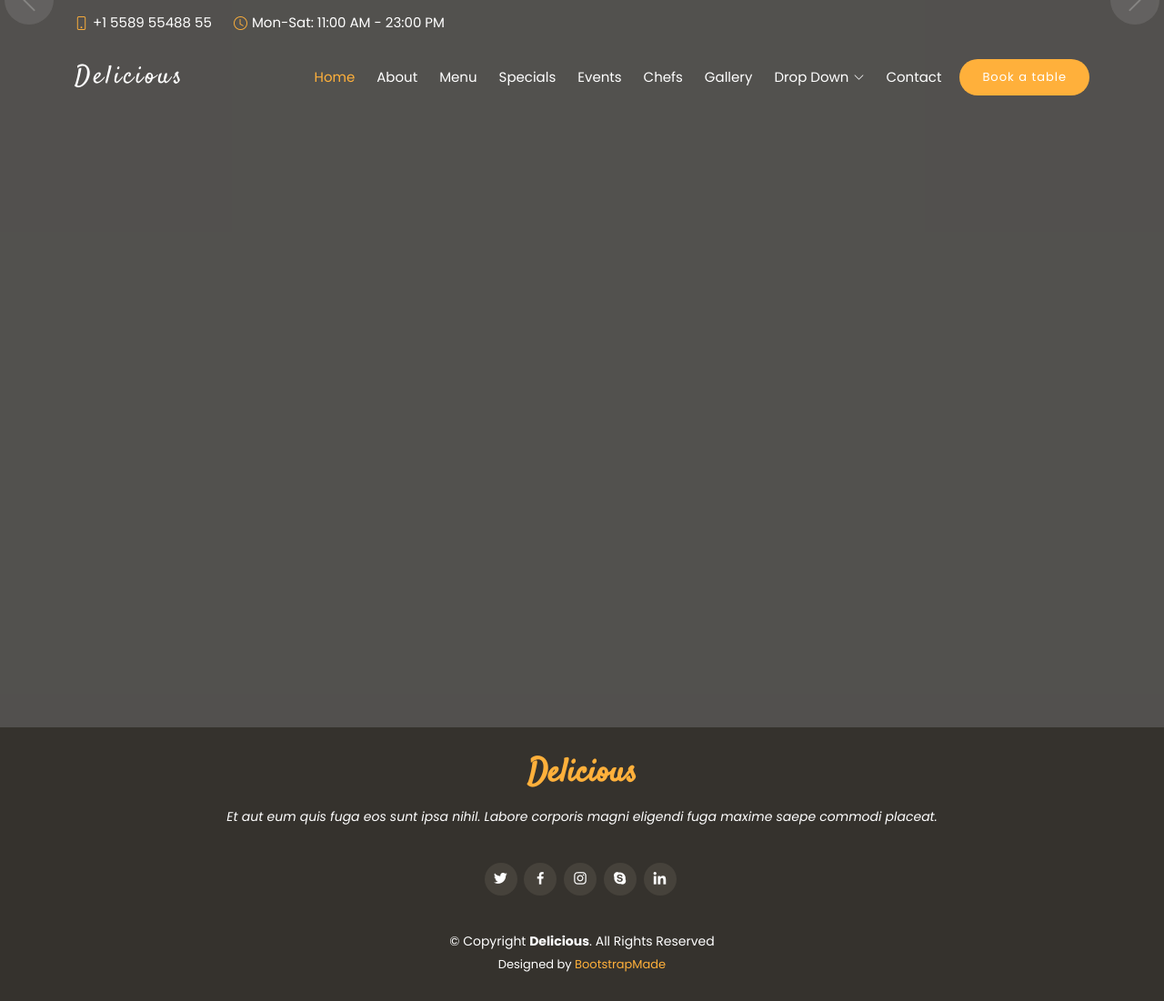
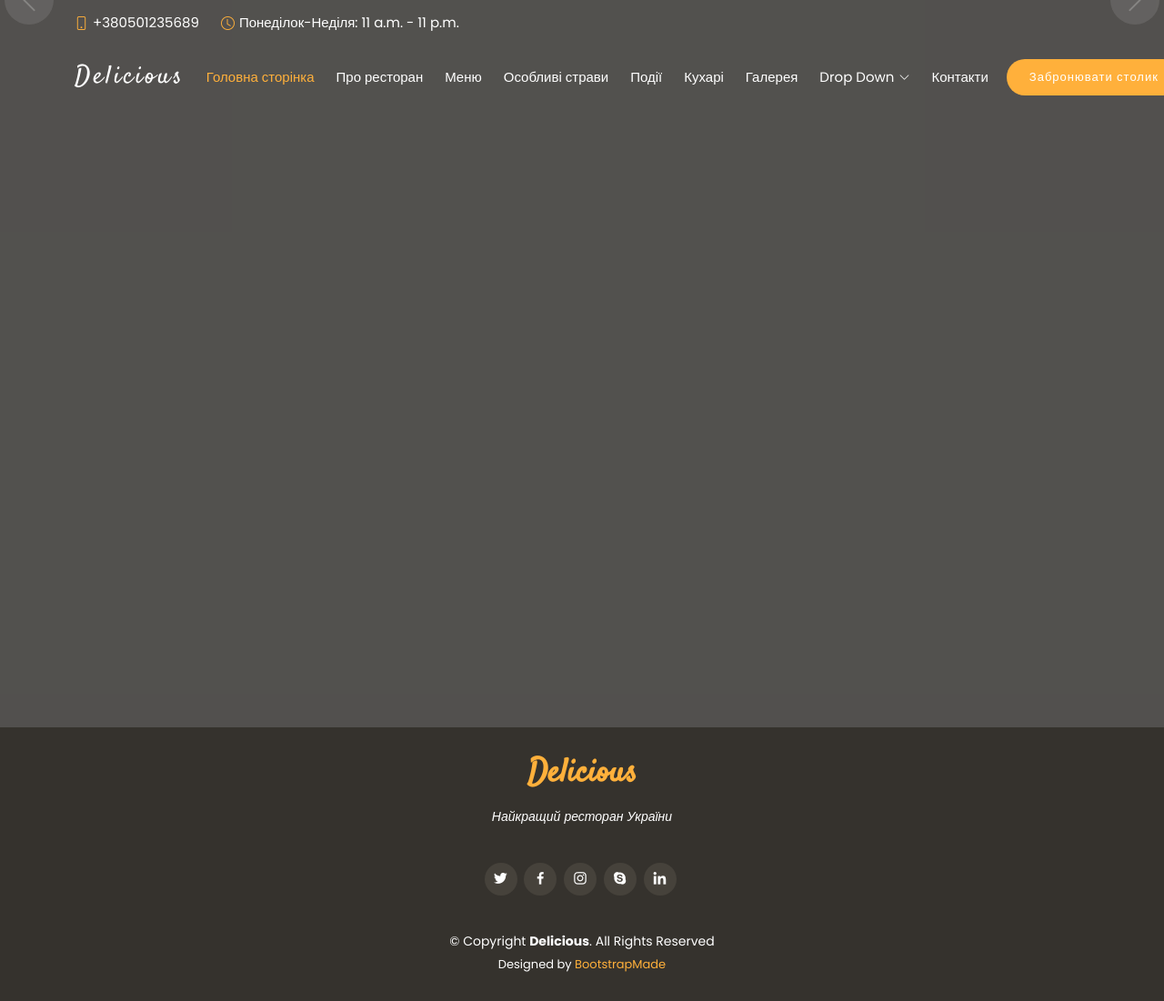
Before and after one commit to Garina006/My_restaurant, a Django app: template templates/index.html in a window 1280 px wide. Shown: the whole page at 91% size. Run offline with Django 4.2, Linux system fonts and the light colour scheme; the template is opened without the code that fills it: values that come from a table or form of the project are taken from there, others are empty; data comes from the database, SQL or seed files in the repository; both versions use the stored data as it was after the commit; some libraries are stand-ins or nearby versions.

Commit message:
Finished with DB models

```diff
--- a/main_page/models.py
+++ b/main_page/models.py
@@ -147,14 +147,14 @@ class Testimonials(models.Model):
 class Information(models.Model):
     street = models.CharField('Вулиця та будинок', max_length=20, db_index=True)
     city = models.CharField('Місто', max_length=20)
-    start_day = models.DateField('Працюємо з (день тижня)', blank=True)
-    end_day = models.DateField('Працюємо по (день тижня)', blank=True)
+    start_day = models.CharField('Працюємо з (день тижня)', max_length=20, blank=True)
+    end_day = models.CharField('Працюємо по (день тижня)', max_length=20, blank=True)
     start_time = models.TimeField('Відкриваємось о (час)', blank=True)
     close_time = models.TimeField('Закриваємось о (час)', blank=True)
-    email_1 = models.EmailField('Імейл_1', blank=True)
-    email_2 = models.EmailField('Імейл_2')
-    phone_1 = models.CharField('Телефон_1', max_length=13, blank=True)
-    phone_2 = models.CharField('Телефон_2', max_length=13)
+    email_1 = models.EmailField('Імейл_1', default='')
+    email_2 = models.EmailField('Імейл_2', blank=True, default='')
+    phone_1 = models.CharField('Телефон_1', max_length=13, default='')
+    phone_2 = models.CharField('Телефон_2', max_length=13, blank=True, default='')
 
     class Meta:
         verbose_name = 'Інформація про ресторан'
--- a/templates/index.html
+++ b/templates/index.html
@@ -41,8 +41,10 @@
   <!-- ======= Top Bar ======= -->
   <section id="topbar" class="d-flex align-items-center fixed-top topbar-transparent">
     <div class="container-fluid container-xl d-flex align-items-center justify-content-center justify-content-lg-start">
-      <i class="bi bi-phone d-flex align-items-center"><span>+1 5589 55488 55</span></i>
-      <i class="bi bi-clock ms-4 d-none d-lg-flex align-items-center"><span>Mon-Sat: 11:00 AM - 23:00 PM</span></i>
+    {% for item in info %}
+      <i class="bi bi-phone d-flex align-items-center"><span>{{ item.phone_1}}</span></i>
+      <i class="bi bi-clock ms-4 d-none d-lg-flex align-items-center"><span>{{ item.start_day }}-{{ item.end_day }}: {{ item.start_time}} - {{ item.close_time}}</span></i>
+    {% endfor %}
     </div>
   </section>
 
@@ -58,13 +60,13 @@
 
       <nav id="navbar" class="navbar order-last order-lg-0">
         <ul>
-          <li><a class="nav-link scrollto active" href="#hero">Home</a></li>
-          <li><a class="nav-link scrollto" href="#about">About</a></li>
-          <li><a class="nav-link scrollto" href="#menu">Menu</a></li>
-          <li><a class="nav-link scrollto" href="#specials">Specials</a></li>
-          <li><a class="nav-link scrollto" href="#events">Events</a></li>
-          <li><a class="nav-link scrollto" href="#chefs">Chefs</a></li>
-          <li><a class="nav-link scrollto" href="#gallery">Gallery</a></li>
+          <li><a class="nav-link scrollto active" href="#hero">Головна сторінка</a></li>
+          <li><a class="nav-link scrollto" href="#about">Про ресторан</a></li>
+          <li><a class="nav-link scrollto" href="#menu">Меню</a></li>
+          <li><a class="nav-link scrollto" href="#specials">Особливі страви</a></li>
+          <li><a class="nav-link scrollto" href="#events">Події</a></li>
+          <li><a class="nav-link scrollto" href="#chefs">Кухарі</a></li>
+          <li><a class="nav-link scrollto" href="#gallery">Галерея</a></li>
           <li class="dropdown"><a href="#"><span>Drop Down</span> <i class="bi bi-chevron-down"></i></a>
             <ul>
               <li><a href="#">Drop Down 1</a></li>
@@ -82,12 +84,12 @@
               <li><a href="#">Drop Down 4</a></li>
             </ul>
           </li>
-          <li><a class="nav-link scrollto" href="#contact">Contact</a></li>
+          <li><a class="nav-link scrollto" href="#contact">Контакти</a></li>
         </ul>
         <i class="bi bi-list mobile-nav-toggle"></i>
       </nav><!-- .navbar -->
 
-      <a href="#book-a-table" class="book-a-table-btn scrollto">Book a table</a>
+      <a href="#book-a-table" class="book-a-table-btn scrollto">Забронювати столик</a>
 
     </div>
   </header><!-- End Header -->
@@ -122,8 +124,8 @@
                     <h2 class="animate__animated animate__fadeInDown">{{ item.title}}</h2>
                     <p class="animate__animated animate__fadeInUp">{{ item.desc}}</p>
                     <div>
-                      <a href="#menu" class="btn-menu animate__animated animate__fadeInUp scrollto">Our Menu</a>
-                      <a href="#book-a-table" class="btn-book animate__animated animate__fadeInUp scrollto">Book a Table</a>
+                      <a href="#menu" class="btn-menu animate__animated animate__fadeInUp scrollto">Меню</a>
+                      <a href="#book-a-table" class="btn-book animate__animated animate__fadeInUp scrollto">Забронювати столик</a>
                     </div>
                   </div>
                 </div>
@@ -155,7 +157,7 @@
   <footer id="footer">
     <div class="container">
       <h3>Delicious</h3>
-      <p>Et aut eum quis fuga eos sunt ipsa nihil. Labore corporis magni eligendi fuga maxime saepe commodi placeat.</p>
+      <p>Найкращий ресторан України</p>
       <div class="social-links">
         <a href="#" class="twitter"><i class="bx bxl-twitter"></i></a>
         <a href="#" class="facebook"><i class="bx bxl-facebook"></i></a>
```
Also changed, not shown: main_page/templates/base.html (+15 -106 lines), main_page/templates/testimonials.html (added, +28 -0 lines), main_page/views.py (+6 -1 lines), db.sqlite3, main_page/migrations/0005_alter_information_end_day_and_more.py (added), main_page/migrations/0006_alter_information_email_1_alter_information_phone_1.py (added), main_page/migrations/0007_alter_information_email_1_alter_information_phone_1.py (added), main_page/migrations/0008_alter_information_email_1_alter_information_email_2_and_more.py (added), main_page/migrations/0009_alter_information_end_day_and_more.py (added).
